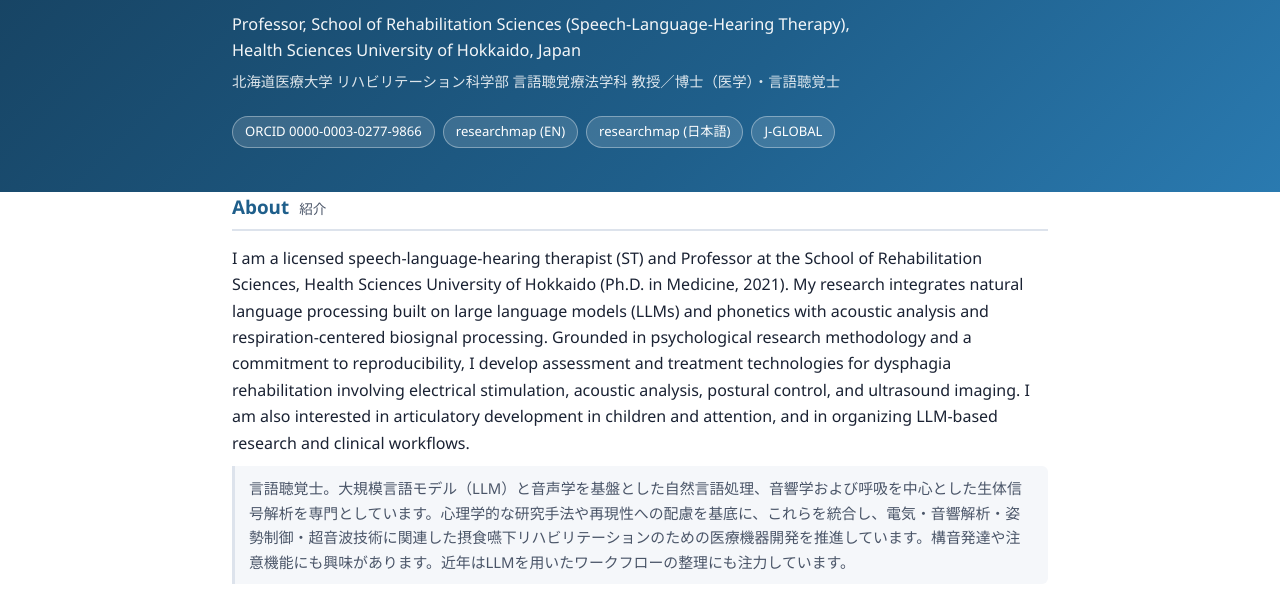
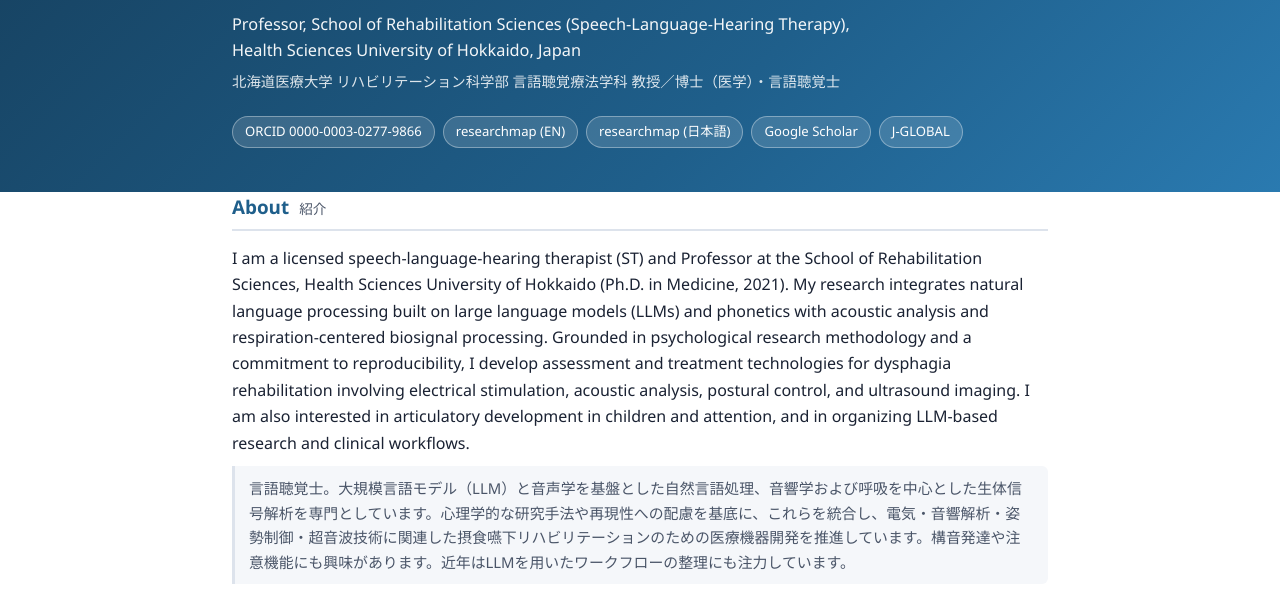
Before and after one commit to shinsukeNagami/shinsukeNagami.github.io, a plain HTML site: page index.html in a window 1280 px wide. Shown: the part 142-757 px from the top of the page. Drawn offline with Linux system fonts and the light colour scheme.

Commit message:
Add Google Scholar profile and KAKEN PI record links

```diff
--- a/index.html
+++ b/index.html
@@ -59,6 +59,7 @@
       <a href="https://orcid.org/0000-0003-0277-9866" target="_blank" rel="noopener">ORCID 0000-0003-0277-9866</a>
       <a href="https://researchmap.jp/sns9841714?lang=en" target="_blank" rel="noopener">researchmap (EN)</a>
       <a href="https://researchmap.jp/sns9841714" target="_blank" rel="noopener">researchmap (日本語)</a>
+      <a href="https://scholar.google.com/citations?user=r31awUoAAAAJ" target="_blank" rel="noopener">Google Scholar</a>
       <a href="https://jglobal.jst.go.jp/detail?JGLOBAL_ID=201401092230844879" target="_blank" rel="noopener">J-GLOBAL</a>
     </div>
   </div>
@@ -220,6 +221,8 @@
     <tr><td>Department</td><td><a href="https://www.hoku-iryo-u.ac.jp/gen/" target="_blank" rel="noopener">School of Rehabilitation Sciences, Department of Speech-Language-Hearing Therapy</a></td></tr>
     <tr><td>researchmap</td><td><a href="https://researchmap.jp/sns9841714?lang=en" target="_blank" rel="noopener">researchmap.jp/sns9841714 (English)</a> ／ <a href="https://researchmap.jp/sns9841714" target="_blank" rel="noopener">日本語</a></td></tr>
     <tr><td>ORCID</td><td><a href="https://orcid.org/0000-0003-0277-9866" target="_blank" rel="noopener">orcid.org/0000-0003-0277-9866</a></td></tr>
+    <tr><td>Google Scholar</td><td><a href="https://scholar.google.com/citations?user=r31awUoAAAAJ" target="_blank" rel="noopener">scholar.google.com/citations?user=r31awUoAAAAJ</a></td></tr>
+    <tr><td>KAKEN (grants DB)</td><td><a href="https://nrid.nii.ac.jp/en/nrid/1000060744042/" target="_blank" rel="noopener">KAKEN Researcher No. 60744042 — Principal Investigator record (English)</a></td></tr>
     <tr><td>J-GLOBAL</td><td><a href="https://jglobal.jst.go.jp/detail?JGLOBAL_ID=201401092230844879" target="_blank" rel="noopener">J-GLOBAL ID: 201401092230844879</a></td></tr>
     <tr><td>Lab feature (3rd party)</td><td><a href="https://jgts.or.jp/news/newsletter08/" target="_blank" rel="noopener">The Japan Geriatric Therapy Society — News Letter No. 08 (June 2026): lab introduction &ldquo;永見研究室&rdquo;</a></td></tr>
   </table>
```
